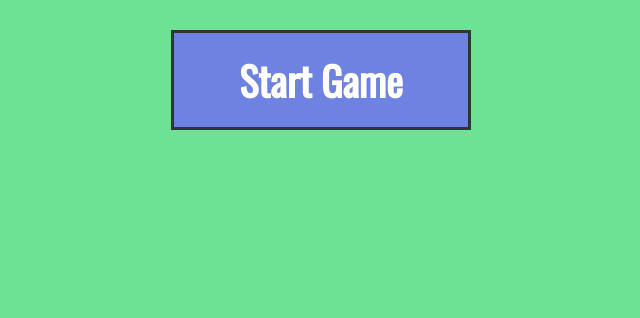
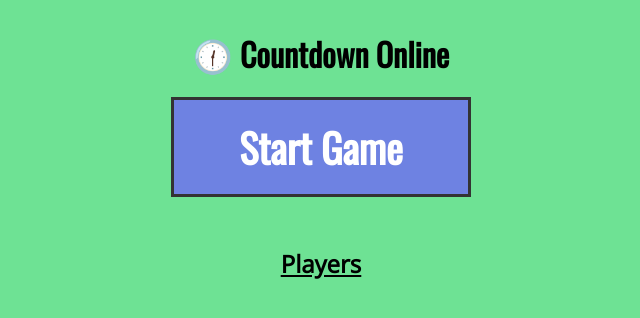
Before and after one commit to alex-gale/countdown-host, a React (Create React App) app: page / in a window 1280 px wide. Shown: the top 318 px of the page, without its empty margins (319-959 px from the left). Built offline with nearby package versions, Linux system fonts and the light colour scheme.

Commit message:
Add join screen
* Added join screen where code is displayed
* Added websocket integration to the api where the code comes from
* Added template round page for future work

```diff
--- a/package.json
+++ b/package.json
@@ -11,7 +11,8 @@
     "react": "^16.12.0",
     "react-dom": "^16.12.0",
     "react-router-dom": "^5.1.2",
-    "react-scripts": "3.3.1"
+    "react-scripts": "3.3.1",
+    "shortid": "^2.2.15"
   },
   "scripts": {
     "start": "react-scripts start",
--- a/src/App.js
+++ b/src/App.js
@@ -1,19 +1,31 @@
-import React from 'react'
-import { BrowserRouter as Router, Switch, Route } from 'react-router-dom'
+import React, { useContext } from 'react'
 
 import './index.scss'
+import { SocketContext } from './socket-wrapper'
 import Start from './containers/start'
+import Round from './containers/round'
 
 const App = () => {
-  return (
-    <Router>
-      <div className="container">
-        <Switch>
-          <Route exact path="/" component={Start} />
-        </Switch>
-      </div>
-    </Router>
-  )
+	const { gamestate } = useContext(SocketContext)
+
+  switch (gamestate) {
+		case "join_game":
+			return (
+				<div className="container">
+					<Start />
+				</div>
+			)
+
+		case "round":
+			return (
+				<div className="container">
+					<Round />
+				</div>
+			)
+
+		default:
+			return null
+	}
 }
 
 export default App
--- /dev/null
+++ b/src/components/start-game-button/index.js
@@ -0,0 +1,48 @@
+import React from 'react'
+import PropTypes from 'prop-types'
+
+import './index.scss'
+import Button from '../button'
+
+class StartGameButton extends React.Component {
+	constructor(props) {
+		super(props)
+
+		this.state = {
+			slide: false
+		}
+
+		this.onClick = this.onClick.bind(this)
+	}
+
+	onClick() {
+		this.props.onClick()
+		setTimeout(() => this.setState({ slide: true }), 100)
+	}
+
+	render() {
+		return (
+			<div className="start-game-manager">
+				{
+					!this.props.gameCode
+						? <Button onClick={this.onClick}>Start Game</Button>
+						: <React.Fragment>
+								<div className="code-display">{this.props.gameCode}</div>
+								<div className={`url-display ${this.state.slide ? 'display': null}`}>countdown.versefor.me</div>
+							</React.Fragment>
+				}
+			</div>
+		)
+	}
+}
+
+StartGameButton.propTypes = {
+	onClick: PropTypes.func.isRequired,
+	gameCode: PropTypes.string
+}
+
+StartGameButton.defaultProps = {
+	gameCode: ""
+}
+
+export default StartGameButton
--- /dev/null
+++ b/src/components/start-game-button/index.scss
@@ -0,0 +1,45 @@
+.start-game-manager {
+  .button {
+    width: 300px;
+    height: 100px;
+  }
+
+  .code-display {
+    display: flex;
+    align-items: center;
+    justify-content: center;
+    width: 300px;
+    height: 100px;
+    font-size: 50px;
+    font-family: 'Oswald', sans-serif;
+    font-weight: bold;
+    background-color: whitesmoke;
+    box-shadow: inset 0px 0px 0px 5px lighten(black, 20%);
+
+    * {
+      margin-top: auto;
+      margin-bottom: auto;
+    }
+  }
+
+  .url-display {
+    width: 300px;
+    margin-top: -35px;
+    background-color: darken(whitesmoke, 5%);
+    padding: 5px;
+    text-align: center;
+    border-bottom-left-radius: 5px;
+    border-bottom-right-radius: 5px;
+    border: 2px solid lighten(black, 40%);
+    border-top: none;
+    position: absolute;
+    opacity: 0;
+    transition: margin-top 0.5s ease;
+    z-index: -1;
+
+    &.display {
+      margin-top: 0px;
+      opacity: 1;
+    }
+  }
+}
--- /dev/null
+++ b/src/containers/round/index.js
@@ -0,0 +1,13 @@
+import React from 'react'
+
+import './index.scss'
+
+const Round = () => {
+	return (
+		<div className="page-container round-container">
+			round goes here
+		</div>
+	)
+}
+
+export default Round
--- /dev/null
+++ b/src/containers/round/index.scss
@@ -0,0 +1,3 @@
+.round-container {
+  background-color: whitesmoke;
+}
--- a/src/containers/start/index.js
+++ b/src/containers/start/index.js
@@ -2,25 +2,42 @@ import React from 'react'
 
 import './index.scss'
 import Button from '../../components/button'
+import StartGameButton from '../../components/start-game-button'
+import { SocketContext } from '../../socket-wrapper'
 
 class Start extends React.Component {
+	static contextType = SocketContext
+
   constructor(props) {
     super(props)
 
     this.state = {
-      started: true,
-      game_code: 0
+      game_code: ""
     }
-  }
-
-  startGame() {
-
   }
 
   render() {
     return (
       <div className="page-container start-container">
-        <Button>Start Game</Button>
+				<h1 className="game-title"><span role="img" aria-label="clock">🕧</span> Countdown Online</h1>
+        <StartGameButton
+					onClick={() => this.context.connect()}
+					gameCode={this.context.gameCode}
+					players={this.context.players}
+				/>
+
+				<div className="player-container">
+					<h2>Players</h2>
+					{this.context.players.map(player => <p className="player" key={player.id}>{player.username}</p>)}
+				</div>
+
+				<div className="begin-button-container">
+					{
+						this.context.players.length > 0
+							? <Button onClick={() => this.context.startGame()}>Begin</Button>
+							: null
+					}
+				</div>
       </div>
     )
   }
--- a/src/containers/start/index.scss
+++ b/src/containers/start/index.scss
@@ -2,8 +2,43 @@
   align-items: center;
   padding: 30px;
 
-  .button {
-    width: 300px;
-    height: 100px;
+  &::before {
+    position: absolute;
+    width: 100%;
+    height: 100%;
+    background-color: #6EE294;
+    content: '';
+    z-index: -2;
+    top: 0;
+  }
+
+  .game-title {
+    font-family: 'Oswald', sans-serif;
+    margin-bottom: 20px;
+  }
+
+  .player-container {
+    margin-top: 50px;
+    text-align: center;
+
+    h2 {
+      text-decoration: underline;
+    }
+
+    .player {
+      font-size: 20px;
+    }
+  }
+
+  .begin-button-container {
+    display: flex;
+    justify-content: center;
+
+    .button {
+      position: absolute;
+      bottom: 0;
+      margin-bottom: 30px;
+      font-size: 25px;
+    }
   }
 }
--- a/src/index.scss
+++ b/src/index.scss
@@ -11,10 +11,6 @@
     font-family: 'Open Sans', sans-serif;
 }
 
-body {
-  background-color: #6EE294;
-}
-
 .page-container {
   display: flex;
   flex-direction: column;
--- a/src/socket-wrapper.js
+++ b/src/socket-wrapper.js
@@ -1,11 +1,92 @@
-import React, { useState, useEffect, useContext } from 'react'
+import React, { useState, useContext } from 'react'
+
+const WS_URL = "wss://api.countdown.versefor.me/ws"
 
 export const SocketContext = React.createContext()
 export const useSocket = () => useContext(SocketContext)
 
 export const SocketProvider = ({ children }) => {
+	const [gameCode, setGameCode] = useState("")
+	const [ws, setWS] = useState()
+	const [players, setPlayers] = useState([])
+	const [letters, setLetters] = useState("")
+	const [gamestate, setGamestate] = useState("join_game")
+
+	const handleError = (err) => {
+
+	}
+
+	const addPlayer = (p) => {
+		const player = { id: p.player_id, username: p.player_username, score: 0 }
+
+		setPlayers(old_players => [...old_players, player])
+	}
+
+	const removePlayer = (playerid) => {
+		setPlayers(old_players => [...old_players].filter(player => player.id !== playerid))
+	}
+
+	const startGame = () => {
+		ws.send(JSON.stringify({ type: "game_start" }))
+	}
+
+	const startRound = (letters) => {
+		setLetters(letters)
+		setGamestate("round")
+	}
+
+	const connect = () => {
+		if (ws) {
+			return false
+		}
+
+		const webSoc = new WebSocket(WS_URL)
+
+		webSoc.onopen = () => {
+			setWS(webSoc)
+		}
+
+		webSoc.onmessage = (event) => {
+			const message = JSON.parse(event.data)
+			const { type, data } = message
+
+			switch (type) {
+				case "error":
+					handleError(data)
+					break
+				case "game_data":
+					setGameCode(data.game_code)
+					break
+				case "player_join":
+					addPlayer(data)
+					break
+				case "player_disconnect":
+					removePlayer(data.player_id)
+					break
+				case "round_start":
+					startRound(data.letters)
+					break
+				default:
+					console.error("help")
+			}
+		}
+
+		webSoc.onclose = () => {
+			setGameCode("")
+		}
+	}
+
   return (
-    <SocketContext.Provider>
+    <SocketContext.Provider
+			value={{
+				gameCode,
+				connect,
+				players,
+				startGame,
+				letters,
+				gamestate
+			}}
+		>
       {children}
     </SocketContext.Provider>
   )
```
Also changed, not shown: 1 other file (tests, documents, lock files or other folders).
